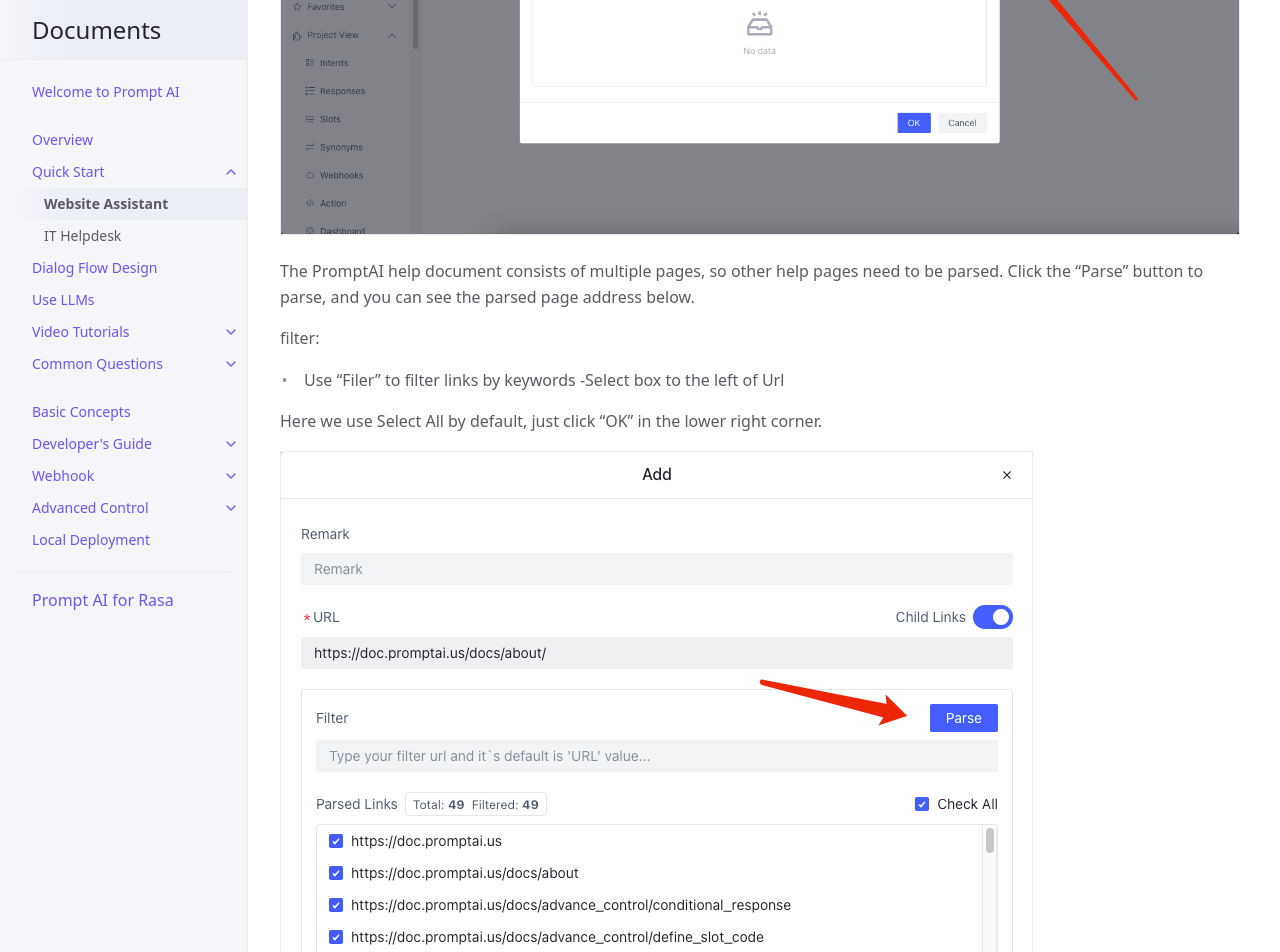
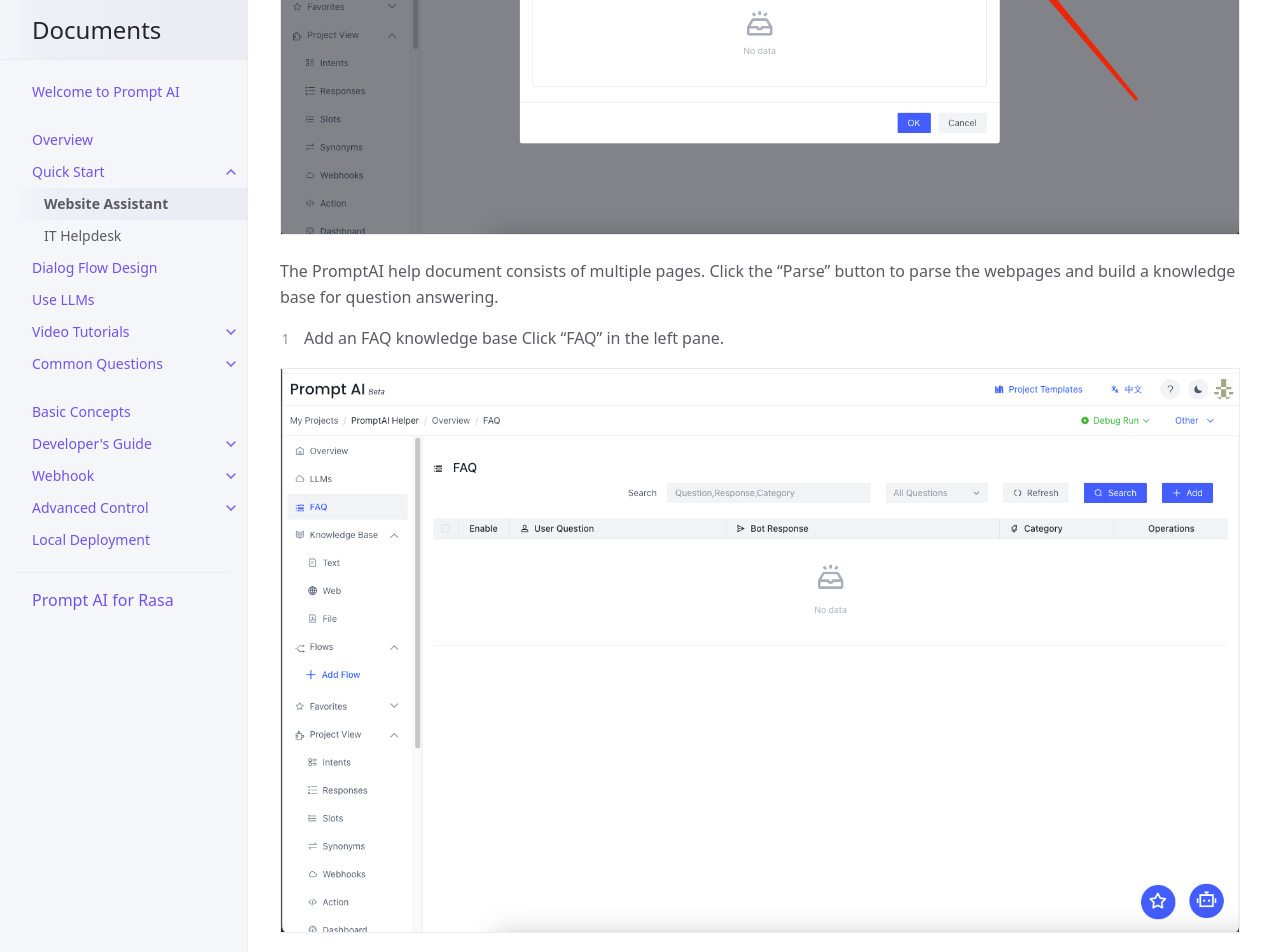
Before and after one commit to ws-cd/ws-cd.github.io, a Jekyll site: the page built from docs/quick_start/knowledge_base.md, in a window 1280 px wide and 1400 px high, scrolled down 1367 px. Shown: the top 952 px of the window. Built offline with Jekyll 4.4.1, drawn with Linux system fonts in a browser that asks for light colours; some of the changed text lies outside the part shown.

Commit message:
Update knowledge_base.md

```diff
--- a/docs/quick_start/knowledge_base.md
+++ b/docs/quick_start/knowledge_base.md
@@ -21,8 +21,9 @@ If you do not have a PromptAI account, please [click to register](https://app.pr
 
 ![img_2.png](/assets/images/quick_start/kb/kb-03.png)
 
-The PromptAI help document consists of multiple pages, so other help pages need to be parsed. Click the "Parse" button to parse, and you can see the parsed page address below.
+The PromptAI help document consists of multiple pages. Click the "Parse" button to parse the webpages and build a knowledge base for question answering.
 
+<!--
 filter:
 - Use "Filer" to filter links by keywords
 -Select box to the left of Url
@@ -39,15 +40,17 @@ After initialization is completed, all web statuses change to "complete"
 
 ![img_6.png](/assets/images/quick_start/kb/kb-06.png)
 
-3. Add FAQ knowledge base
-Click on the left: "FAQ" to enter the FAQ management interface
+-->
+
+3. Add an FAQ knowledge base
+Click "FAQ" in the left pane.
 
 ![img_5.png](/assets/images/quick_start/kb/kb-07.png)
 
-Here we add the first FAQ to answer the question "Who are you?"
+Here we add the first FAQ to answer a frequent question "Who are you?"
 
 - User Question: Questions that users may ask
-- Bot Response: displayed answer
+- Bot Response: Predefined answer
 
 Click the save button in the upper right corner to save.
 
@@ -56,12 +59,12 @@ Click the save button in the upper right corner to save.
 *For more FAQ examples, please visit [FAQ](/docs/tutorial/faq/)*
 
 ## Release and Conversation
-After two simple steps, we completed the construction of the knowledge base:
-- Add and parse PromptAI documentation: https://doc.promptai.us/docs/about/
-- Added FAQ: Who are you?
+After two simple steps, we completed the construction of a knowledge base:
+- Added and parsed the PromptAI help documentation: https://doc.promptai.us/docs/about/
+- Added an FAQ: Who are you?
 
 ### Release
-Next, proceed to the final release process: click: "Project Tool" - "Release" to enter the release management interface
+Next, proceed to release the bot: click "Project Tool" - "Release" in the left pane to enter the bot release management interface
 ![img_9.png](/assets/images/quick_start/kb/kb-09.png)
 
 Next click "Faq" to select the Faq, and finally click the icon above "Click to release" to publish.
@@ -79,15 +82,14 @@ Next let’s try the dialogue
 
 ![img_13.png](/assets/images/quick_start/kb/kb-12.png)
 
-For now, our PromptAI Helper build is complete. It only takes a few steps of input and clicks to complete the construction of the knowledge base.
 
 ## Statistics
 
-PromptAI provides users with a report function, and users can view the usage of the project, including the number of visits, Q&A volume, TopN, etc.
+PromptAI provides users with a report function, and users can view the usage of the assistant, including the number of visits, Q&A volume, TopN, etc.
 ![img_14.png](/assets/images/quick_start/kb/kb-13.png)
 
 ## Tips
-Not only does it support the Web, PromptAI also supports two other types of knowledge bases: Text and File. Three different types of knowledge bases can be combined to work together to provide a better service experience.
+Not only does it support webpages, PromptAI also supports other types of knowledge bases: Text and File. These different types of knowledge bases can be combined to answer user questions.
 
 ## FAQ
 
```
